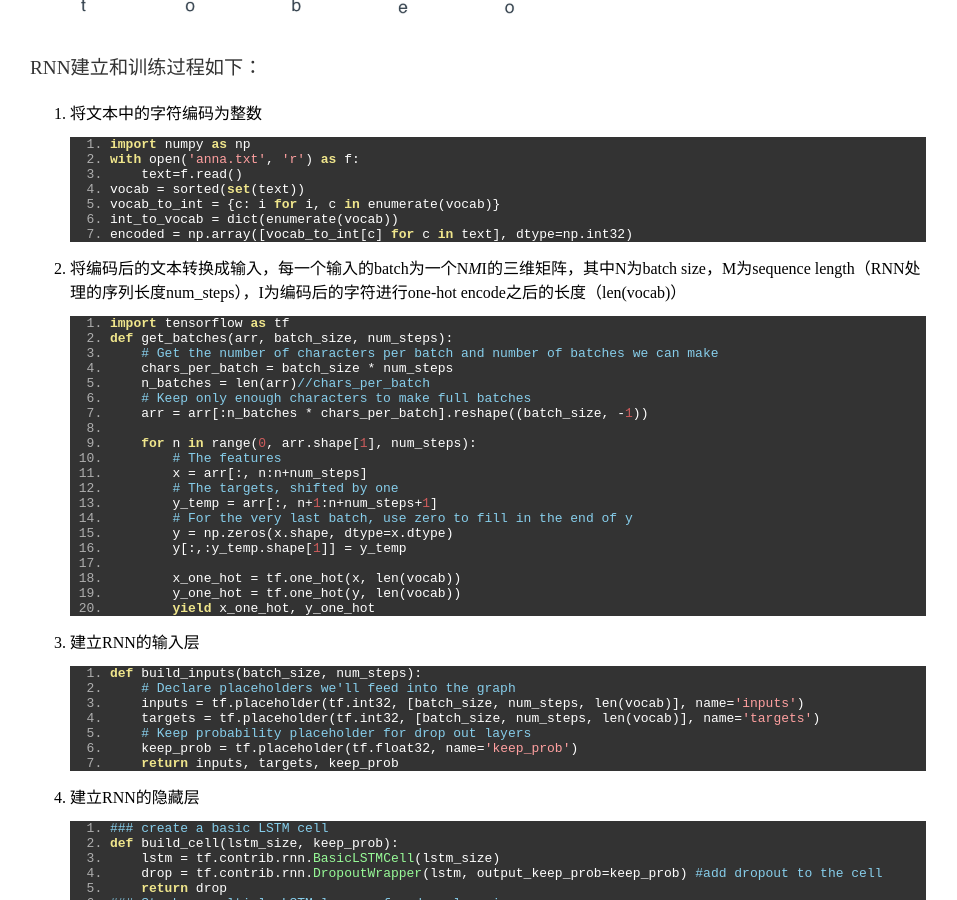
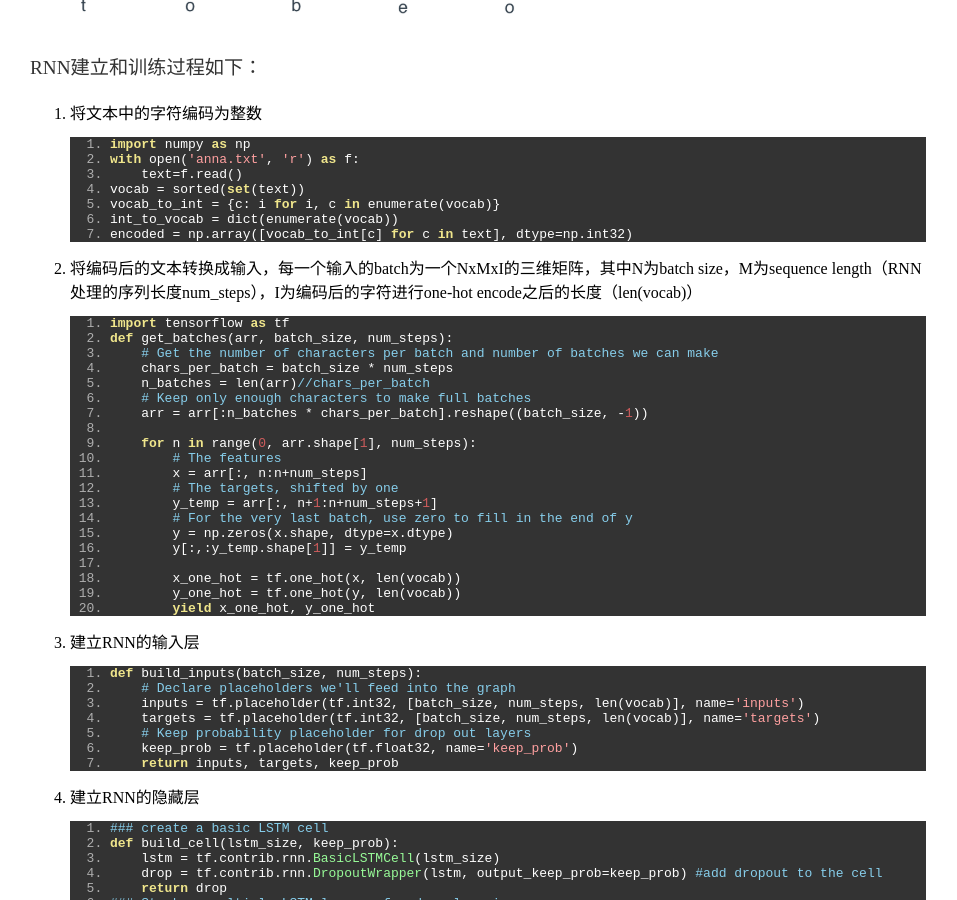
Before and after one commit to sunwenqi10/sunwenqi10.github.io, a Jekyll site: the page built from _posts/2018-11-14-Use_Tensorflow_to_create_a_simple_RNN.md, in a window 1280 px wide and 900 px high, scrolled down 754 px. Shown: the whole window, without its empty margins (162-1119 px from the left). Built offline with Jekyll 4.4.1, drawn with Linux system fonts in a browser that asks for light colours; comment, search, counter and statistics services are not loaded.

Commit message:
Update _posts/2018-11-14-Use_Tensorflow_to_create_a_simple_RNN.md

````diff
--- a/_posts/2018-11-14-Use_Tensorflow_to_create_a_simple_RNN.md
+++ b/_posts/2018-11-14-Use_Tensorflow_to_create_a_simple_RNN.md
@@ -26,7 +26,7 @@ int_to_vocab = dict(enumerate(vocab))
 encoded = np.array([vocab_to_int[c] for c in text], dtype=np.int32)
 ```
 
-2. 将编码后的文本转换成输入，每一个输入的batch为一个N*M*I的三维矩阵，其中N为batch size，M为sequence length（RNN处理的序列长度num_steps），I为编码后的字符进行one-hot encode之后的长度（len(vocab)）
+2. 将编码后的文本转换成输入，每一个输入的batch为一个NxMxI的三维矩阵，其中N为batch size，M为sequence length（RNN处理的序列长度num_steps），I为编码后的字符进行one-hot encode之后的长度（len(vocab)）
 ```python
 import tensorflow as tf
 def get_batches(arr, batch_size, num_steps):
````
